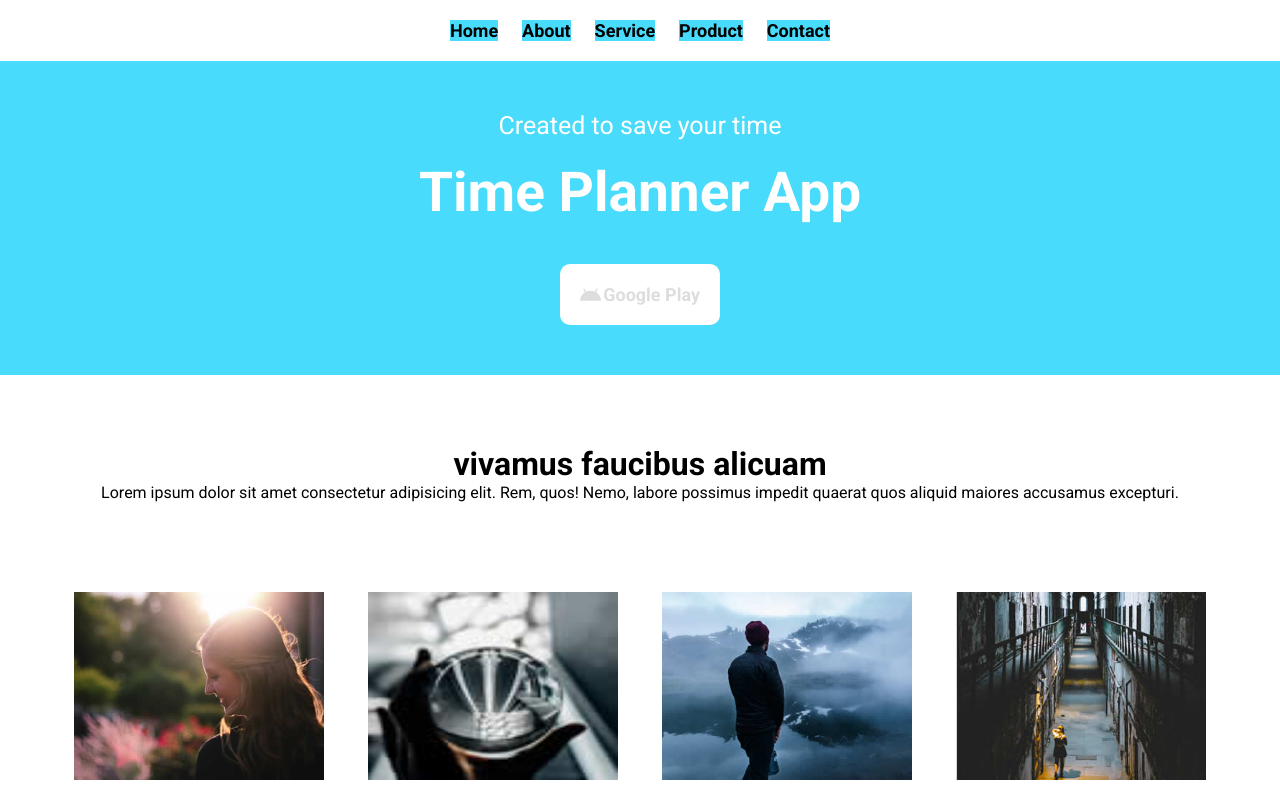
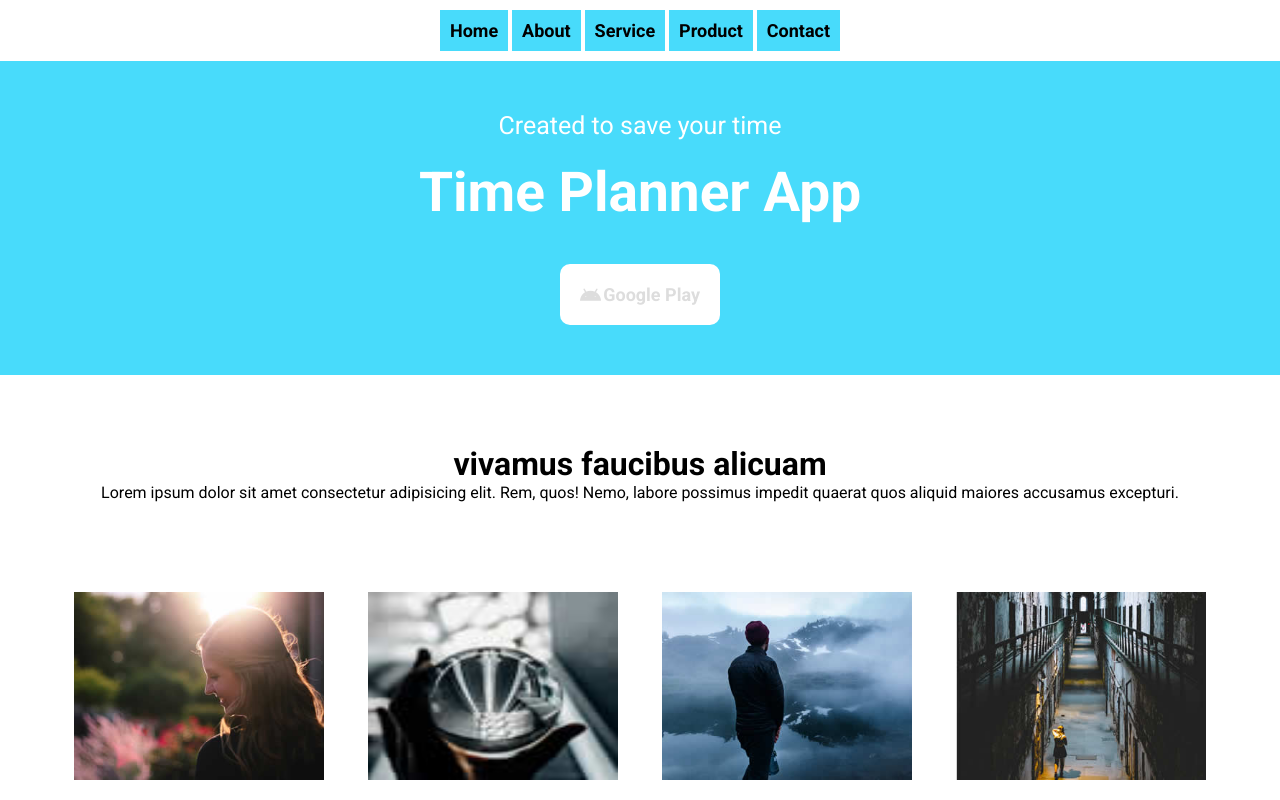
Before and after one commit to MdRemelHossain/Class-14Template, a plain HTML site: page index.html in a window 1280 px wide. Shown: the top 800 px of the page. Drawn offline with Linux system fonts and the light colour scheme.

Commit message:
Update style.css

```diff
--- a/css/style.css
+++ b/css/style.css
@@ -11,7 +11,6 @@
 .menu ul li{
     display: inline-block;
     position: relative;
-    padding: 10px;
 }
 .menu ul li a{
     display: block;
@@ -20,6 +19,7 @@
     background-color: #48dbfb;
     font-weight: bold;
     font-size: 18px;
+    padding: 10px;
     z-index: 1;
 }
 .menu ul li a:hover{
@@ -32,13 +32,13 @@
     width: 0;
     position: absolute;
     bottom: 25%;
-    left: 0;
+    left: 15%;
     background-color: black;
     z-index: -1;
     transition: .9s;
 }
 .menu ul li a:hover::before{
-    width: 100%;
+    width: 70%;
 }
 
 /* banner section  */
```
